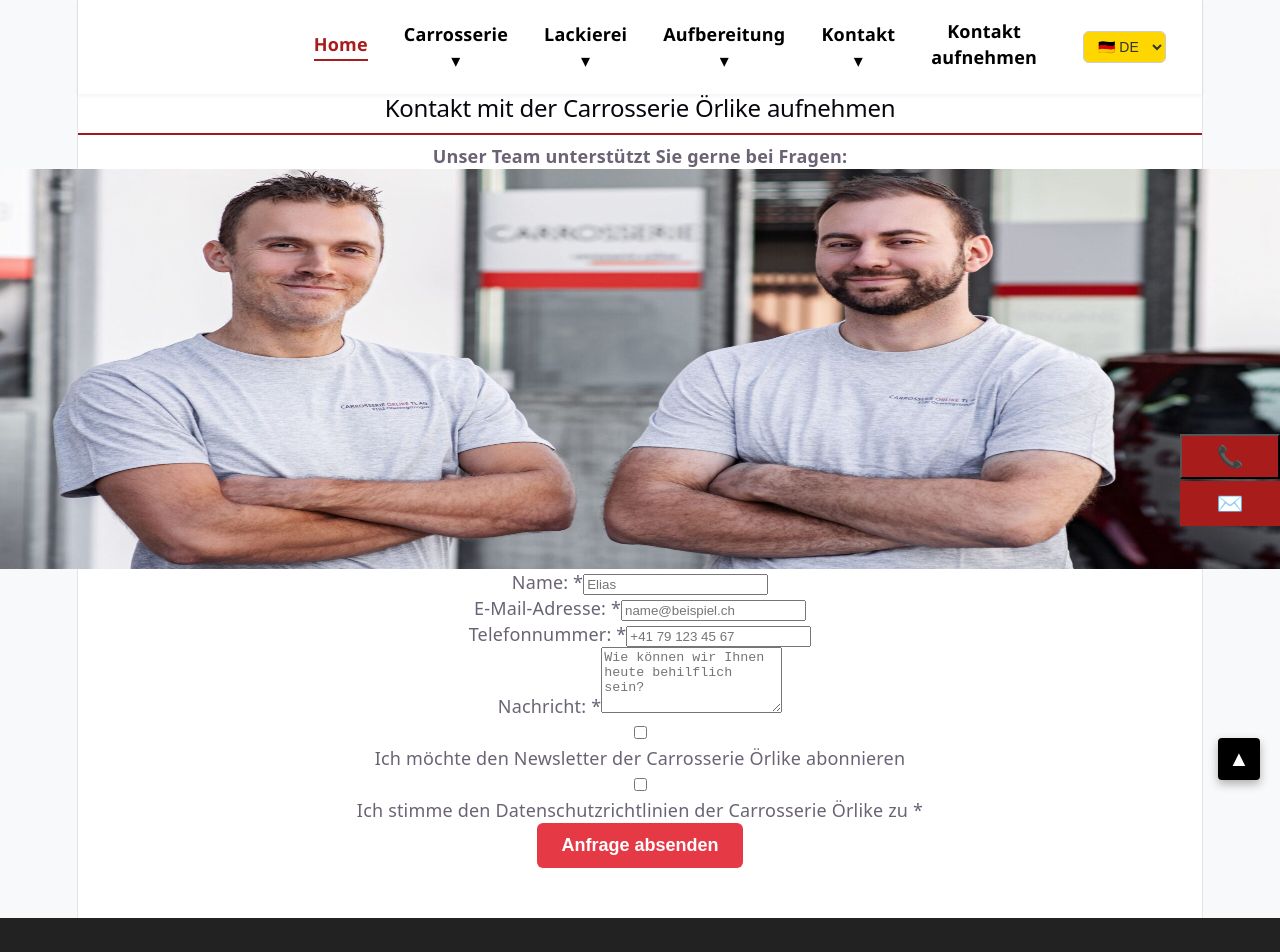
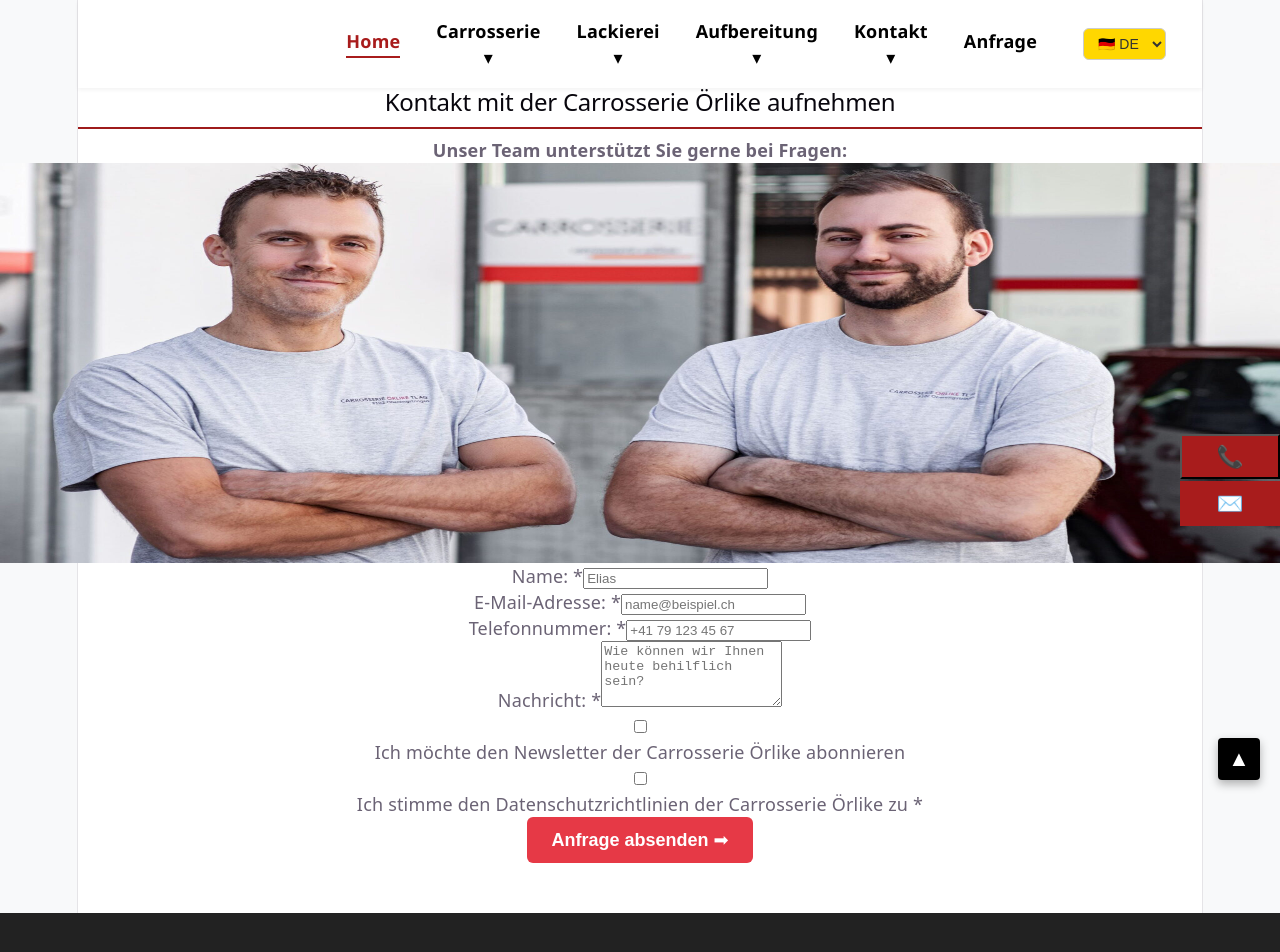
Before and after one commit to elias4864/Website-Carosserie-Oerlikon, a React (Vite) app: page /anfrage in a window 1280 px wide. Shown: the top 952 px of the page. Built offline with nearby package versions, Linux system fonts and the light colour scheme.

Commit message:
Changed Anfrage and App

```diff
--- a/src/App.jsx
+++ b/src/App.jsx
@@ -44,6 +44,7 @@ const translations = {
         navAufbereitungTitle:"Aufbereitung",
         navKontakt: "Kontakt",
         navLackierei: "Autolackiererei",
+        navAnfrage: "Anfrage",
 
         navLackierereititle:"Lackierei",
         navDatenschutzerklärung: "Datenschutzerklärung",
@@ -83,6 +84,7 @@ const translations = {
         navAufbereitung: "Car Detailing",
         navAufbereitungTitle:"Processing",
         navDatenschutzerklärung: "Privacy Policy",
+        navAnfrage: "Inquiry",
         wikiText:"Wiki",
 
         navKontakt2: "make contact",
@@ -125,6 +127,7 @@ const translations = {
         navDatenschutzerklärung:"Informativa sulla privacy",
         navPrivacyPolicy:"Informativa sulla privacy",
         wikiText:"Wiki",
+        navAnfrage: "Richiesta",
         navKontakt2:"make contact",
         navLackierei: "Carrozzeria (verniciatura auto)",
         navAutolackieren: "Verniciare l'auto",
@@ -163,6 +166,7 @@ const translations = {
         navKontakt: "Contact",
         navGalerie: "Galerie",
         wikiText: "Wiki",
+        navAnfrage: "Demande",
         navLackierei: "Atelier de peinture automobile",
         navDatenschutzerklärung:"Déclaration de protection des données",
         navPrivacyPolicy:"Déclaration de protection des données",
@@ -393,7 +397,7 @@ function App() {
                     </div>
 
 
-                    <Link to="/anfrage" className="nav-link">{t.navKontakt2}</Link>
+                    <Link to="/anfrage" className="nav-link">{t.navAnfrage}</Link>
 
                     {/* Sprachauswahl Dropdown */}
                     <div className="language-selector">
--- a/src/assets/Styles/Anfrage.css
+++ b/src/assets/Styles/Anfrage.css
@@ -28,6 +28,17 @@
 .submit-btn:hover {
     background-color: #d62828;
     transform: translateY(-1px);
+}
+
+
+.anfrage-box{
+    display: flex;
+    justify-content: center;
+    align-items: center;
+    flex-direction: column;
+    background-color: white;
+
+
 }
 
 /* Keyframes für Fade-Up Animation */
--- a/src/assets/pages/Anfrage.jsx
+++ b/src/assets/pages/Anfrage.jsx
@@ -3,7 +3,7 @@ import '../Styles/Anfrage.css';
 import { useNavigate } from "react-router-dom";
 import Team from '../Team.jpg';
 
-export default function Anfrage() {
+export default function Anfrage({lang}) {
     const [formData, setFormData] = useState({
         name: '',
         email: '',
@@ -115,7 +115,7 @@ export default function Anfrage() {
                 </div>
             )}
 
-            <form onSubmit={handleSubmit} className="space-y-4">
+            <form onSubmit={handleSubmit} className="anfrage-box">
                 <div>
                     <label htmlFor="name" className="block text-sm font-medium text-gray-700 mb-1">
                         Name: *
@@ -219,12 +219,13 @@ export default function Anfrage() {
                     </div>
                 </div>
 
+
                 <button
                     type="submit"
                     disabled={status === 'loading'}
                     className="submit-btn w-full py-2 px-4 bg-blue-600 text-white font-semibold rounded-md hover:bg-blue-700 transition"
                 >
-                    {status === 'loading' ? 'Wird gesendet...' : 'Anfrage absenden'}
+                    {status === 'loading' ? 'Wird gesendet...' : 'Anfrage absenden ➡'}
                 </button>
             </form>
         </div>
```
